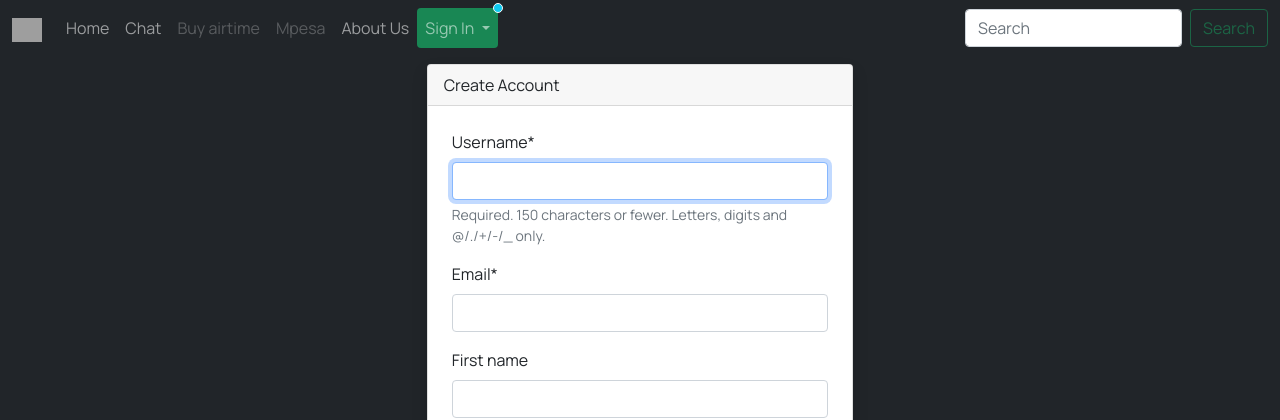
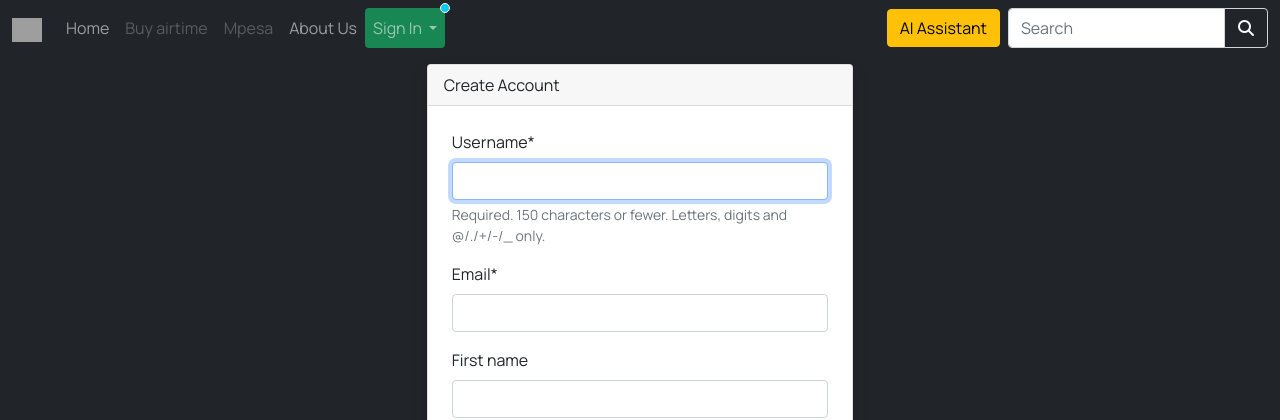
Before and after one commit to anthonyalando8/antho-ai, a Django app: page /auth/register/ in a window 1280 px wide. Shown: the top 420 px of the page. Run offline with Django 5.2, Linux system fonts and the light colour scheme; parts of the project's set-up code (start-up, migrations or seed data) failed here and were passed over; some libraries are stand-ins or nearby versions; grey boxes are pictures that could not be loaded.

Commit message:
Landing page changed

```diff
--- a/main/templates/main/base.html
+++ b/main/templates/main/base.html
@@ -11,7 +11,7 @@
     <meta name="title" content="{% block titleWeb %} SoftConnect | AI Powered {% endblock %}">
     <meta name="description" content="{% block descriptionWeb %} Welcome to SoftConnect! Chat with our AI model akin to GPT for instant responses. Explore conversational AI today. {% endblock %}">
     <meta name="google-site-verification" content="NimK3W8J3PmGrW2nJ11-I0RGsUzD2FHlHu36t_IIReM" />
-
+    <meta name="author" content="Anthony Alando">
     <link rel="icon" href="https://ik.imagekit.io/anthonyalando/Soft_Connect/SOFTCHAT.png?updatedAt=1713881652505" type="image/png">
 
     {% load static %}
@@ -48,13 +48,10 @@
             </button>
 
             <div class="collapse navbar-collapse" id="navbarToggle">
-                <ul class="navbar-nav me-auto mb-2 mb-lg-0">
+                <ul class="navbar-nav justify-content-center me-auto mb-2 mb-lg-0">
 
                     <li class="nav-item">
                         <a class="nav-link" aria-current="page"  href="/">Home</a>
-                    </li>
-                    <li class="nav-item">
-                        <a class="nav-link" href="{% url 'chatbot:chat' %}">Chat</a>
                     </li>
                     <li class="nav-item">
                         <a class="nav-link disabled" tabindex="-1" aria-disabled="true" href="/airtime">Buy airtime</a>
@@ -94,9 +91,18 @@
                         </ul>
                     </li>
                 </ul>
+                <div class="d-flex me-2">
+                    <a class="btn btn-warning" href="{% url 'chatbot:chat' %}">AI Assistant</a>
+                </div>
                 <form class="d-flex">
-                    <input class="form-control me-2" type="search" placeholder="Search" aria-label="Search">
-                    <button class="btn btn-outline-success disabled" type="submit">Search</button>
+                    <div class="input-group">
+                        <input type="search" class="form-control" placeholder="Search" aria-label="Search" aria-describedby="basic-serach">
+                        <span class="input-group-text bg-transparent" id="basic-search">
+                            <button class="btn btn-outline-none bg-transparent p-0" type="submit">
+                                <i class="fa-solid fa-magnifying-glass text-light"></i>
+                            </button>
+                        </span>
+                    </div>
                   </form>
             </div>
         </div>
--- a/main/templates/main/chat.html
+++ b/main/templates/main/chat.html
@@ -27,7 +27,6 @@ Engage in dynamic conversations on SoftConnect. Interact with our AI model for i
         scrollbar-width: none;  /* Firefox */
         word-wrap: break-word;
         overflow-y: scroll;
-
         min-height: calc(100% - 98px)!important;
         max-height: calc(100% - 98px)!important;
     }
```
Also changed, not shown: main/templates/main/index.html (+24 -25 lines).
